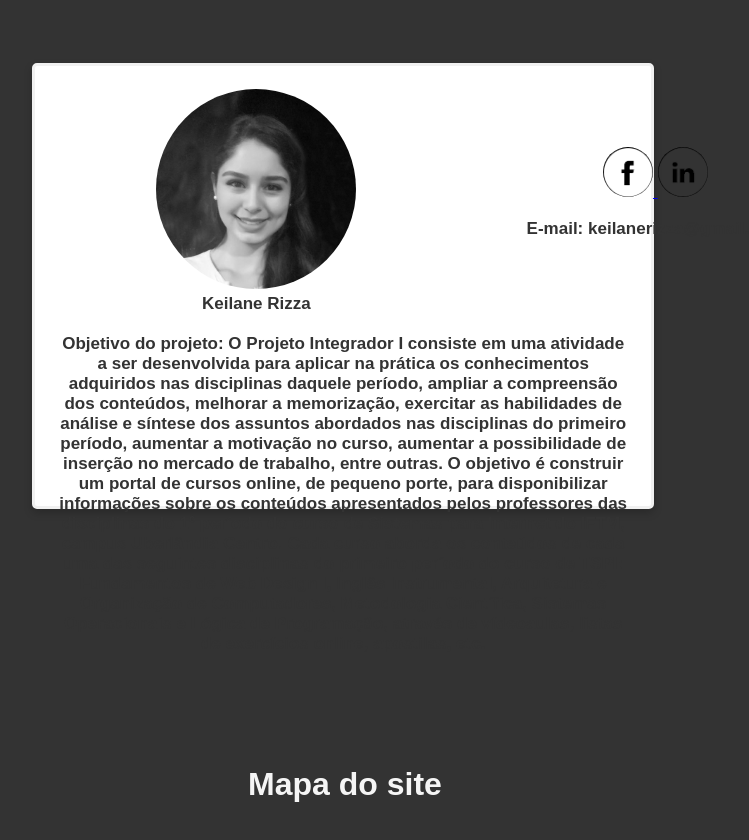
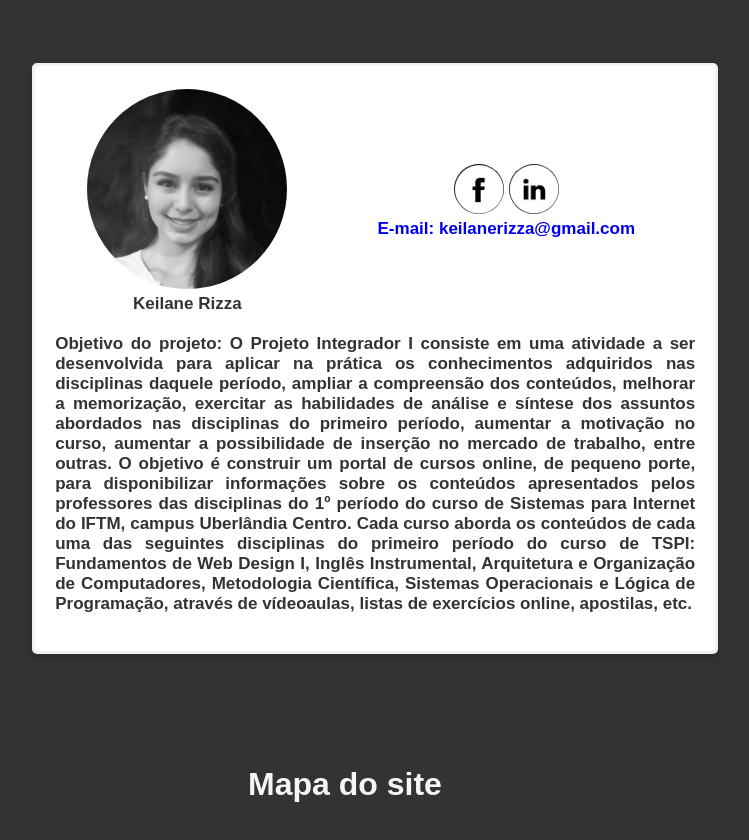
Before and after one commit to CavanhaMan/code.io, a plain HTML site: page index.html in a window 1280 px wide. Shown: the part 2590-3430 px from the top of the page, without its empty margins (295-1044 px from the left). Drawn offline with Linux system fonts and the light colour scheme.

Commit message:
Layout - alinhamento do quadro QuemSomos

```diff
--- a/assets/css/styles.css
+++ b/assets/css/styles.css
@@ -10,7 +10,9 @@ body,html {
 * {
     font-size: 17px;
 }
-
+a{
+	text-decoration:none;
+}
 .navbar-fixed {
     position: fixed;
     height: 45px;
@@ -166,8 +168,8 @@ section#cursos {
 }
 
 .cardQuemSomos {
-    width: 45%;
-    height: 50%;
+    width: 50%;
+    height: 40%;
     left: 24%;
     cursor: auto;
     border: 3px solid #f1f1f1;
@@ -336,6 +338,19 @@ hr {
 .acoesForm1 {
     float: right;
 }
-.cardMapa,.divMapa {
+
+#objetivo{
+	text-align:justify;
+}
+
+.cardMapa,.divMapa,.cardQuemSomos {
 	height:auto !important;
 }
+
+/*table, th,td {border: 1px solid black;}*/
+table, th {
+  width:100%;
+}
+#pricol{
+	width:400px;
+}
--- a/index.html
+++ b/index.html
@@ -66,23 +66,24 @@
             <div class="contatos">
                 <table>
                     <tr>
-                        <td>
+                        <td id="pricol">
                             <img class="circular" src="./assets/img/code.io_Keilane.jpg" alt="Keilane"><BR>
-                            <a>Keilane Rizza<a><BR></td>
+                            <a>Keilane Rizza<a>
+						</td>
                         <td>
                             <a href="https://www.facebook.com/keilane.rizza">
                                 <img class="social" src="./assets/img/icon-facebook.png" alt="Facebook">
                             </a>
                             <a href="https://www.linkedin.com/in/keilanerizza/">
                                 <img class="social" src="./assets/img/icon-linkedin.png" alt="LinkedIn">
-                            </a>
-                            <p>E-mail: keilanerizza@gmail.com</p>
+                            </a><BR>
+                            <a href = "mailto: keilanerizza@gmail.com">E-mail: keilanerizza@gmail.com</a>
                         </td>
                     </tr>
                 </table>
 
 
-                <p>Objetivo do projeto: O Projeto Integrador I consiste em uma atividade a ser desenvolvida para
+                <p id="objetivo">Objetivo do projeto: O Projeto Integrador I consiste em uma atividade a ser desenvolvida para
                     aplicar na prática os conhecimentos adquiridos nas disciplinas daquele período, ampliar a
                     compreensão dos conteúdos, melhorar a memorização,
                     exercitar as habilidades de análise e síntese dos assuntos abordados nas disciplinas do
```
